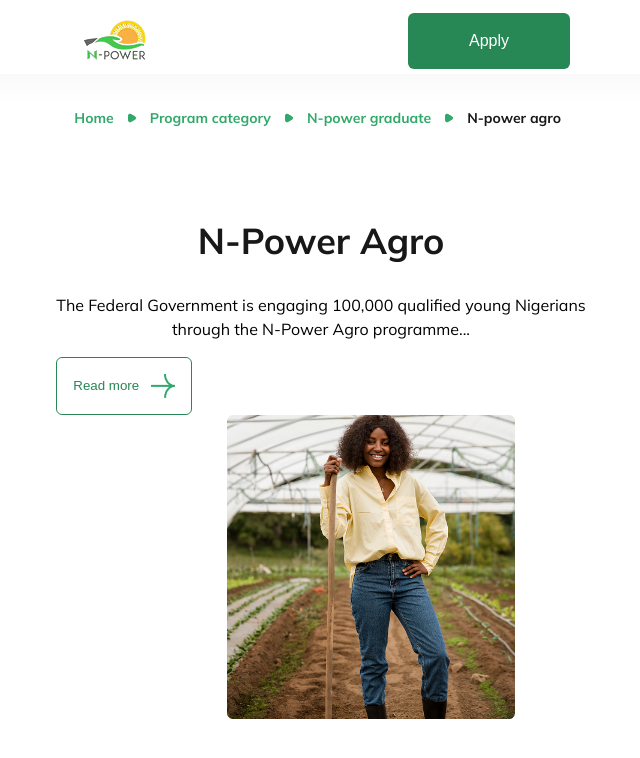
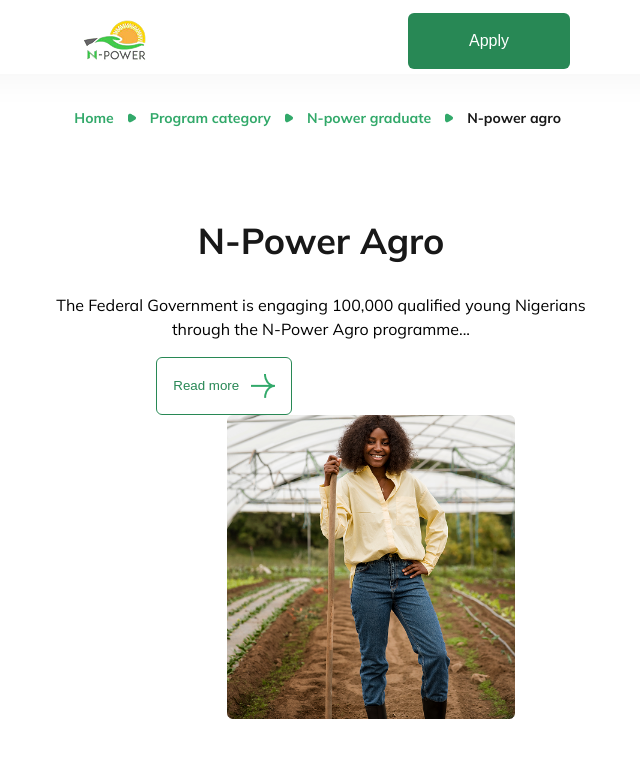
Before and after one commit to Chidinmaojimba/N-agropro2, a React (Vite) app: page / in a window 768 px wide. Shown: the top 758 px of the page, without its empty margins (63-703 px from the left). Built offline with nearby package versions, Linux system fonts and the light colour scheme.

Commit message:
responsiveness

```diff
--- a/src/index.css
+++ b/src/index.css
@@ -519,6 +519,10 @@
     margin: 60px auto;
   }
 
+  .homeBttn {
+    margin-left: 100px;
+  }
+
 }
 
 
@@ -549,9 +553,7 @@
     font-size: 40px;
   }
 
-  .homeBttn {
-    margin-left: 100px;
-  }
+
 }
 
 
```
